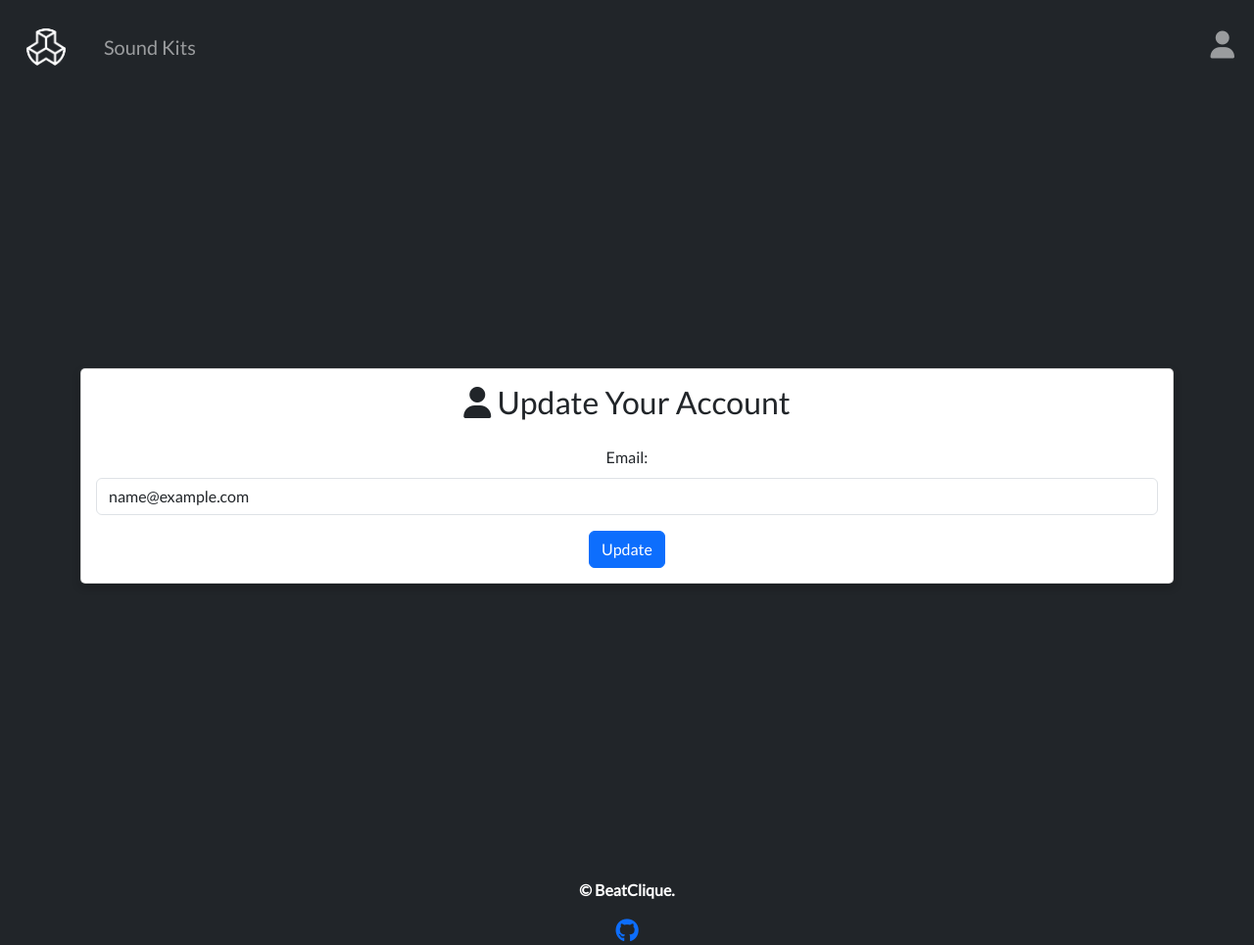
After one commit to CroftsDeveloper/BeatClique_V1, a Django app: page /accounts/account/update/ in a window 1280 px wide. The commit adds this page. Shown: the whole page at 98% size. Run offline with Django 5.2, Linux system fonts and the light colour scheme; the visitor is signed in with stand-in values (Sample User, id 1); parts of the project's set-up code (start-up, migrations or seed data) failed here and were passed over; some libraries are stand-ins or nearby versions.

Commit message:
Updated account update functionality - Created account_update.html: Implemented form for users to update their email addresses (will update further later) - Modified views.py: Introduced account_update view with form validation. Enhanced account_view to allow updating of user details. - Updated urls.py: Added route for account update - Enhanced forms.py: Added AccountUpdateForm for email updates with uniqueness validation.

```diff
--- a/accounts/forms.py
+++ b/accounts/forms.py
@@ -17,3 +17,17 @@ class CustomUserCreationForm(UserCreationForm):
         if commit:
             user.save()
         return user
+
+# Form for updating user account details
+class AccountUpdateForm(forms.ModelForm):
+    email = forms.EmailField(required=True)
+
+    class Meta:
+        model = User
+        fields = ['username', 'email']
+
+    def clean_email(self):
+        email = self.cleaned_data['email']
+        if User.objects.filter(email=email).exclude(pk=self.instance.pk).exists():
+            raise forms.ValidationError("This email address is already in use.")
+        return email
--- /dev/null
+++ b/accounts/templates/accounts/account_update.html
@@ -0,0 +1,35 @@
+{% extends 'base.html' %}
+{% load static %}
+
+{% block title %}Update Account - BeatClique{% endblock %}
+
+{% block content %}
+
+<section class="bg-dark d-flex justify-content-center align-items-center min-vh-100">
+    <div class="container">
+        <div class="card bg-white">
+            <div class="card-body">
+                <h2 class="text-center mb-4"><i class="fas fa-user"></i> Update Your Account</h2>
+                <!-- Display form for updating account details -->
+                <form method="post">
+                    {% csrf_token %}
+                    <div class="mb-3">
+                        <label for="email" class="form-label">Email:</label>
+                        <!-- Manually rendering the email field -->
+                        <input type="email" name="email" id="email" class="form-control" value="{{ form.email.value|default_if_none:'' }}" aria-describedby="emailHelp">
+                        {% if form.email.errors %}
+                            <div id="emailHelp" class="form-text text-danger">
+                                {{ form.email.errors.as_text }}
+                            </div>
+                        {% endif %}
+                    </div>
+                    <div class="text-center">
+                        <button type="submit" class="btn btn-primary">Update</button>
+                    </div>
+                </form>
+            </div>
+        </div>
+    </div>
+</section>
+
+{% endblock %}
--- a/accounts/urls.py
+++ b/accounts/urls.py
@@ -8,5 +8,6 @@ urlpatterns = [
     path('register/', views.register, name='register'),
     path('account/', views.account_view, name='account'),
     path('logout/', auth_views.LogoutView.as_view(next_page='/'), name='logout'),
+    path('account/update/', views.account_update, name='account_update'),
 
 ]
--- a/accounts/views.py
+++ b/accounts/views.py
@@ -1,20 +1,23 @@
 from django.shortcuts import render, redirect
-from django.urls import reverse
-from .forms import CustomUserCreationForm
-from django.contrib.auth import authenticate, login
 from django.contrib.auth.decorators import login_required
+from django.contrib.auth import authenticate, login, logout
+from django.contrib import messages
+from .forms import CustomUserCreationForm, AccountUpdateForm
 
+# View for registering new users
 def register(request):
     if request.method == 'POST':
         form = CustomUserCreationForm(request.POST)
         if form.is_valid():
             form.save()
-            # Redirect to a login page or home page after registration
+            # Redirect after registration
+            messages.success(request, 'Registration successful.')  # Notify user of successful registration
             return redirect('login')  # Direct users to login after registering
     else:
         form = CustomUserCreationForm()
     return render(request, 'accounts/register.html', {'form': form})
 
+# View for user login
 def user_login(request):
     if request.method == 'POST':
         username = request.POST.get('username')
@@ -22,13 +25,41 @@ def user_login(request):
         user = authenticate(request, username=username, password=password)
         if user is not None:
             login(request, user)
-            if user.is_superuser:
-                return redirect(reverse('vendor_dashboard'))
-            return redirect(reverse('home'))
+            messages.success(request, 'Login successful.')  # Notify user of successful login
+            return redirect('home')
         else:
-            return render(request, 'accounts/login.html', {'error': 'Invalid credentials'})
+            messages.error(request, 'Invalid username or password.')  # Notify user of invalid credentials
     return render(request, 'accounts/login.html')
 
+# View for viewing user account details
 @login_required
 def account_view(request):
+    if request.method == 'POST':
+        user = request.user
+        email = request.POST.get('email', user.email)
+        user.email = email
+        user.save()
+        messages.success(request, 'Account details updated successfully.')  # Notify user of successful update
     return render(request, 'accounts/account.html')
+
+# View for updating user account details
+@login_required
+def account_update(request):
+    if request.method == 'POST':
+        form = AccountUpdateForm(request.POST, instance=request.user)
+        if form.is_valid():
+            form.save()
+            messages.success(request, 'Account details updated successfully.')
+            return redirect('account')  # Redirect to the account page after updating
+        else:
+            messages.error(request, 'Error updating account details. Please correct the errors below.')
+    else:
+        form = AccountUpdateForm(instance=request.user)
+    return render(request, 'accounts/account_update.html', {'form': form})
+
+# View for user logout
+@login_required
+def logout_view(request):
+    logout(request)
+    messages.success(request, 'You have been logged out.')  # Notify user of successful logout
+    return redirect('home')
```
Also changed, not shown: accounts/templates/accounts/account.html (+11 -4 lines), 3 other files.
